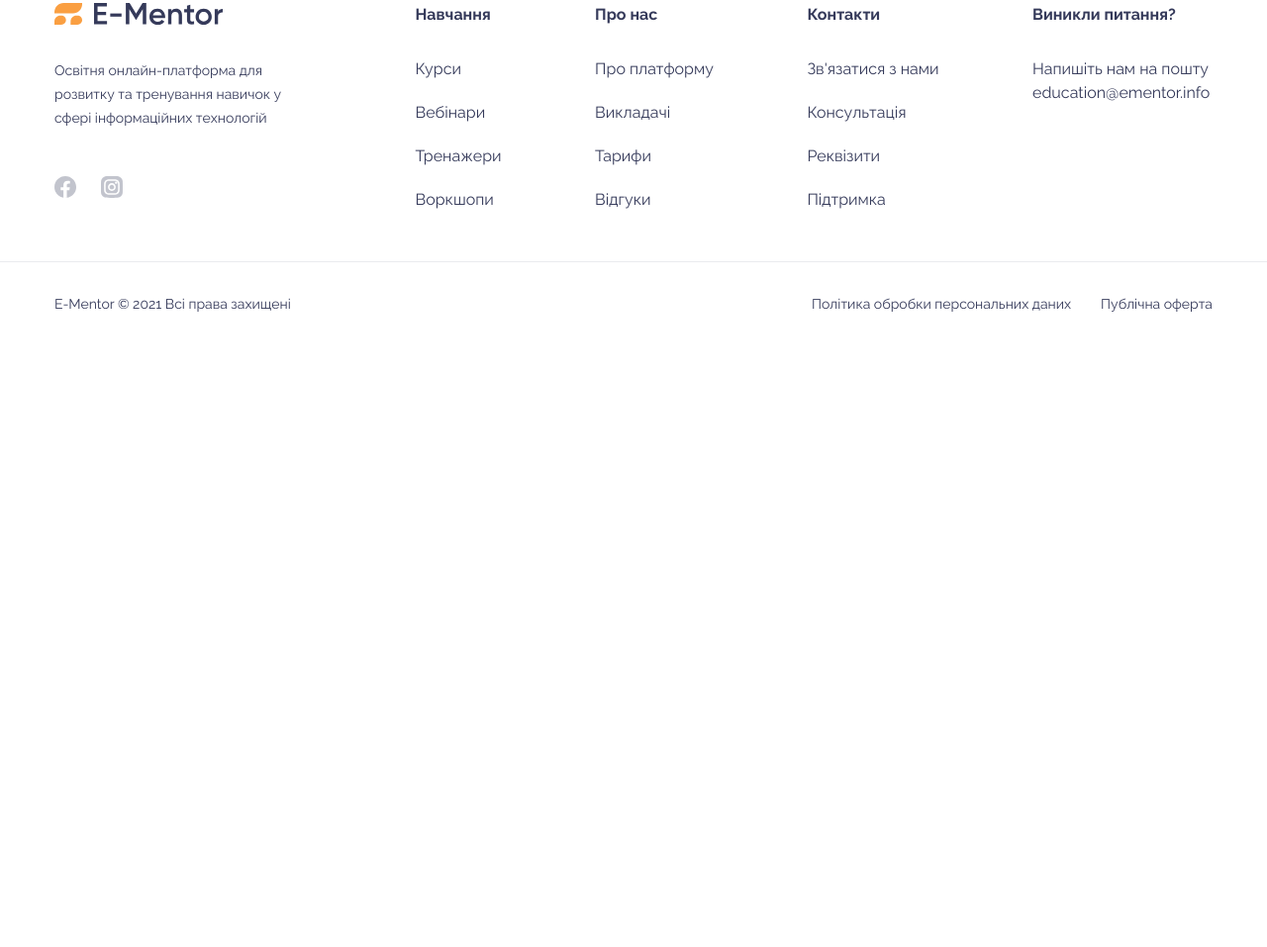
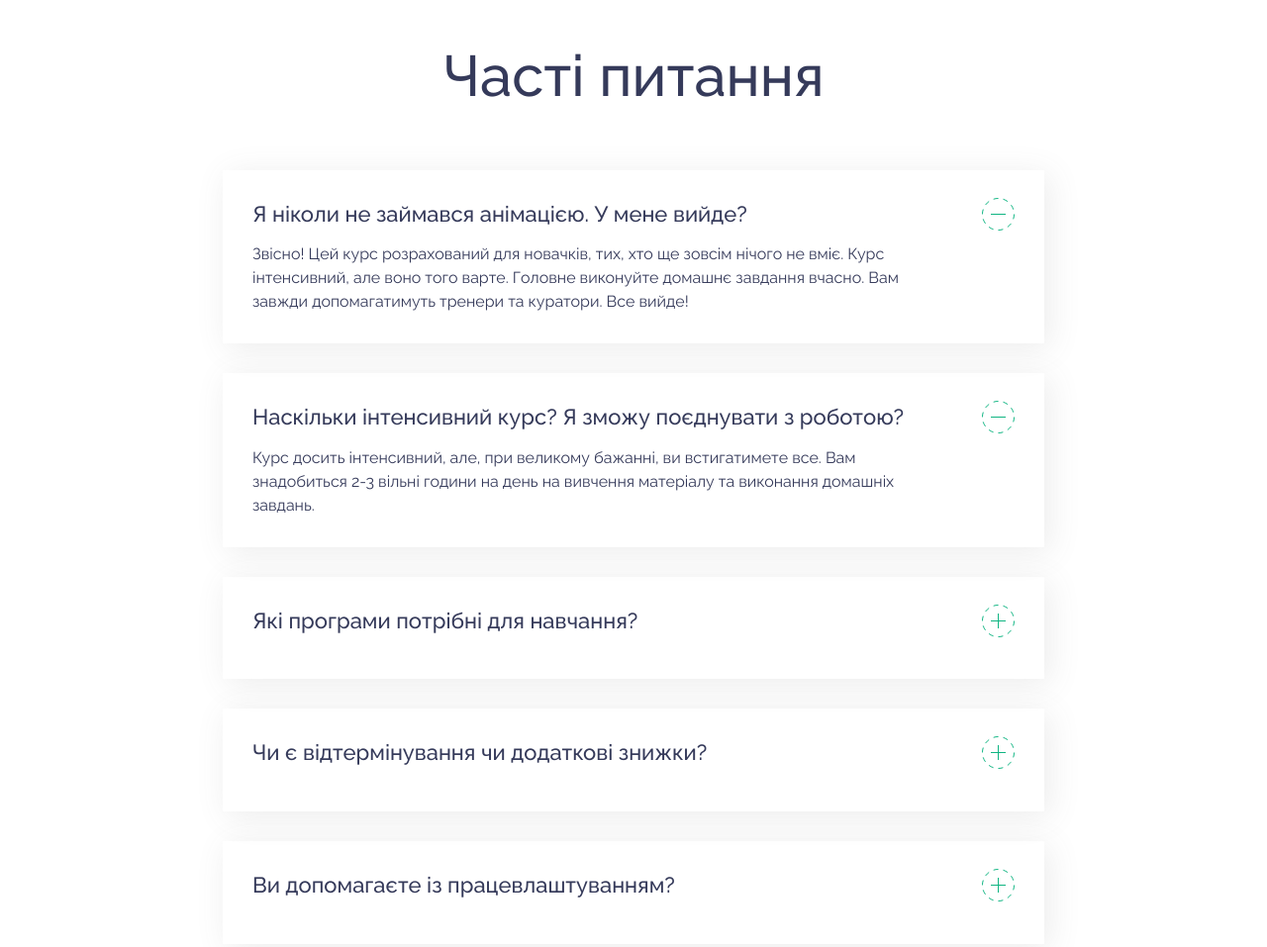
Before and after one commit to MsTetyana/ementor, a plain HTML site: page course.html in a window 1280 px wide. Shown: the part 3363-4320 px from the top of the page at 99% size. Before the commit the page ends 3712 px from the top, so only its background shows below. Drawn offline with Linux system fonts and the light colour scheme.

Commit message:
accordeon block done

```diff
--- a/course.html
+++ b/course.html
@@ -49,7 +49,7 @@
       <div class="container">
         <ul class="breadcrumbs__list">
           <li class="breadcrumbs__item">
-            <a href="#" class="breadcrumbs__link">
+            <a href="./index.html" class="breadcrumbs__link">
               Головна
             </a>
           </li>
@@ -188,7 +188,7 @@
         </a>
       </div>
     </section>
-    <section class="discount">
+    <section class="discount block__margin-bottom">
       <div class="container">
         <div class="discount__inner">
           <h2 class="title discount__title">
@@ -198,6 +198,65 @@
             Встигніть придбати курс за вигідною ціною! Ви можете забронювати місце на курсі зі знижкою, а решту сплатити в розстрочку на 12 або 24 місяці.
           </p>
           <a href="#" class="button-link">Купити курс</a>
+        </div>
+      </div>
+    </section>
+    <section class="accordeon block__margin-bottom">
+      <div class="container">
+        <h2 class="title accordeon-title">
+          Часті питання
+        </h2>
+        <div class="accordeon__inner">
+          <div class="accordeon__item accordeon__item--active">
+            <div class="accordeon__triger">
+              <p class="accordeon__question">
+                Я ніколи не займався анімацією. У мене вийде?
+              </p>
+              <p class="accordeon__answer">
+                Звісно! Цей курс розрахований для новачків, тих, хто ще зовсім нічого не вміє. Курс інтенсивний, але воно того варте. Головне виконуйте домашнє завдання вчасно. Вам завжди допомагатимуть тренери та куратори. Все вийде!
+              </p>
+            </div>
+          </div>
+          <div class="accordeon__item accordeon__item--active">
+            <div class="accordeon__triger">
+              <p class="accordeon__question">
+                Наскільки інтенсивний курс? Я зможу поєднувати з роботою?
+              </p>
+              <p class="accordeon__answer">
+                Курс досить інтенсивний, але, при великому бажанні, ви встигатимете все. Вам знадобиться 2-3 вільні години на день на вивчення матеріалу та виконання домашніх завдань.
+              </p>
+            </div>
+          </div>
+          <div class="accordeon__item">
+            <div class="accordeon__triger">
+              <p class="accordeon__question">
+                Які програми потрібні для навчання?
+              </p>
+              <p class="accordeon__answer">
+                Lorem, ipsum dolor sit amet consectetur adipisicing elit. Natus, corrupti!
+              </p>
+            </div>
+          </div>
+          <div class="accordeon__item">
+            <div class="accordeon__triger">
+              <p class="accordeon__question">
+                Чи є відтермінування чи додаткові знижки?
+              </p>
+              <p class="accordeon__answer">
+               Lorem ipsum dolor sit amet consectetur adipisicing elit. Eligendi ullam excepturi eaque! Quasi, mollitia facere!
+              </p>
+            </div>
+          </div>
+          <div class="accordeon__item">
+            <div class="accordeon__triger">
+              <p class="accordeon__question">
+                Ви допомагаєте із працевлаштуванням?
+              </p>
+              <p class="accordeon__answer">
+                Lorem ipsum dolor sit amet consectetur.
+              </p>
+            </div>
+          </div>
         </div>
       </div>
     </section>
@@ -310,6 +369,6 @@
     </div>
 
   </footer>
-  <script href="./js/main.js"></script>
+  <script src="./js/main.js"></script>
 </body>
 </html>
--- a/css/style.css
+++ b/css/style.css
@@ -516,5 +516,51 @@ body{
 /* discount style end */
 
 
+/* accordeon style srart */
+.accordeon-title{
+  text-align: center;
+  margin-bottom: 60px;
+}
+
+.accordeon__item{
+  max-width: 830px;
+  /* padding: 30px 130px 30px 30px; */
+  margin: 0 auto;
+  box-shadow: 5px 5px 30px 0 rgba(101, 101, 101, .12);
+  margin-top: 30px;
+  position: relative;
+}
+
+
+.accordeon__item::before{
+  content: url(../images/open.svg);
+  position: absolute;
+  right: 30px;
+  top: 28px;
+}
+
+.accordeon__triger{
+  padding: 30px 130px 30px 30px;
+  cursor: pointer;
+}
+
+.accordeon__question{
+  font-size: 22px;
+  font-weight: 500;
+  line-height: 130%;
+  margin-bottom: 15px;
+}
+
+.accordeon__answer{
+  display: none;
+}
+
+.accordeon__item--active .accordeon__answer{
+  display: block;
+}
+.accordeon__item--active.accordeon__item::before {
+  content: url(../images/close.svg);
+}
+/* accordeon style end */
 
 /* END COURSES PAGE STYLE */
--- a/js/main.js
+++ b/js/main.js
@@ -0,0 +1,5 @@
+document.querySelectorAll('.accordeon__triger').forEach((item) => {
+  item.addEventListener('click', () => {
+    item.parentNode.classList.toggle('accordeon__item--active')
+  })
+});
```
Also changed, not shown: index.html (+2 -2 lines), images/close.svg (added), images/open.svg (added).
